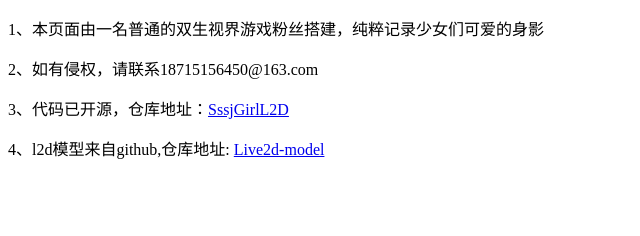
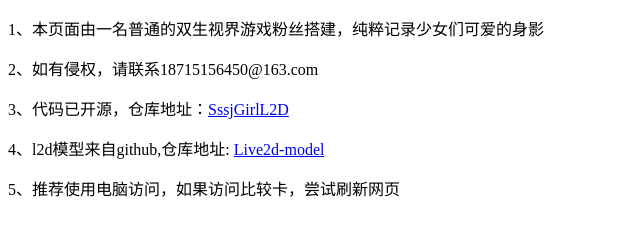
Before and after one commit to Hexi1997/SssjGirlL2D, a plain HTML site: page introduction.html in a window 1280 px wide. Shown: the whole page, without its empty margins (0-640 px from the left). Drawn offline with Linux system fonts and the light colour scheme.

Commit message:
说明修改

```diff
--- a/introduction.html
+++ b/introduction.html
@@ -21,5 +21,6 @@
         >Live2d-model</a
       >
     </p>
+    <p>5、推荐使用电脑访问，如果访问比较卡，尝试刷新网页</p>
   </body>
 </html>
```
